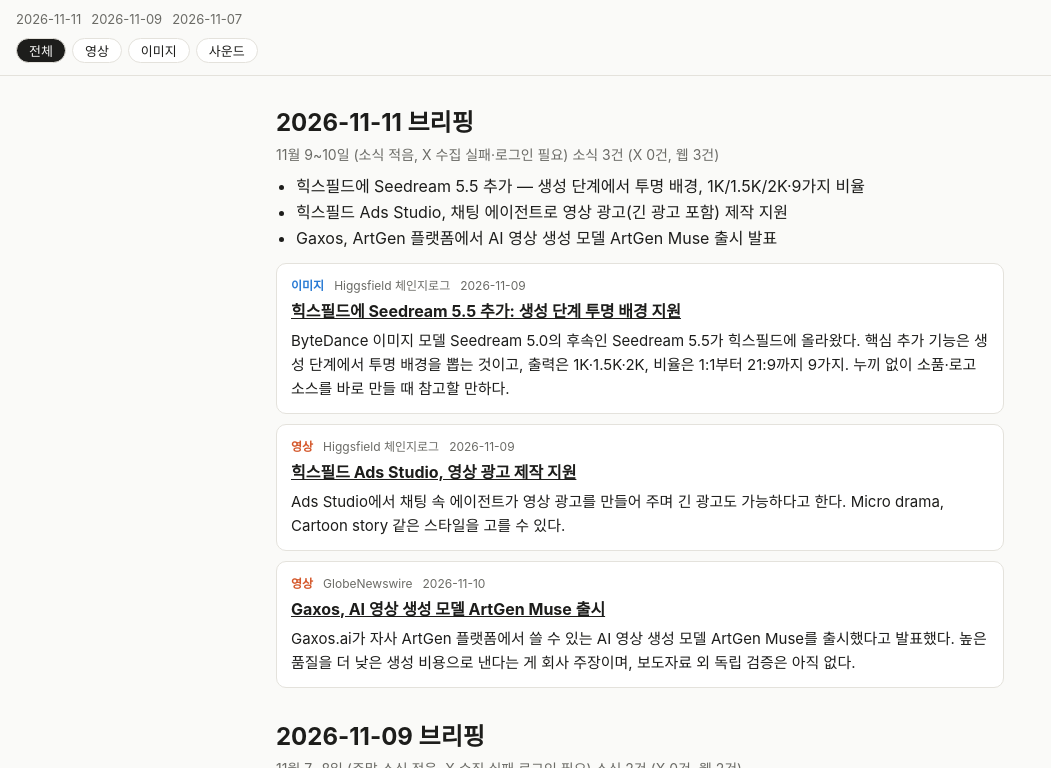
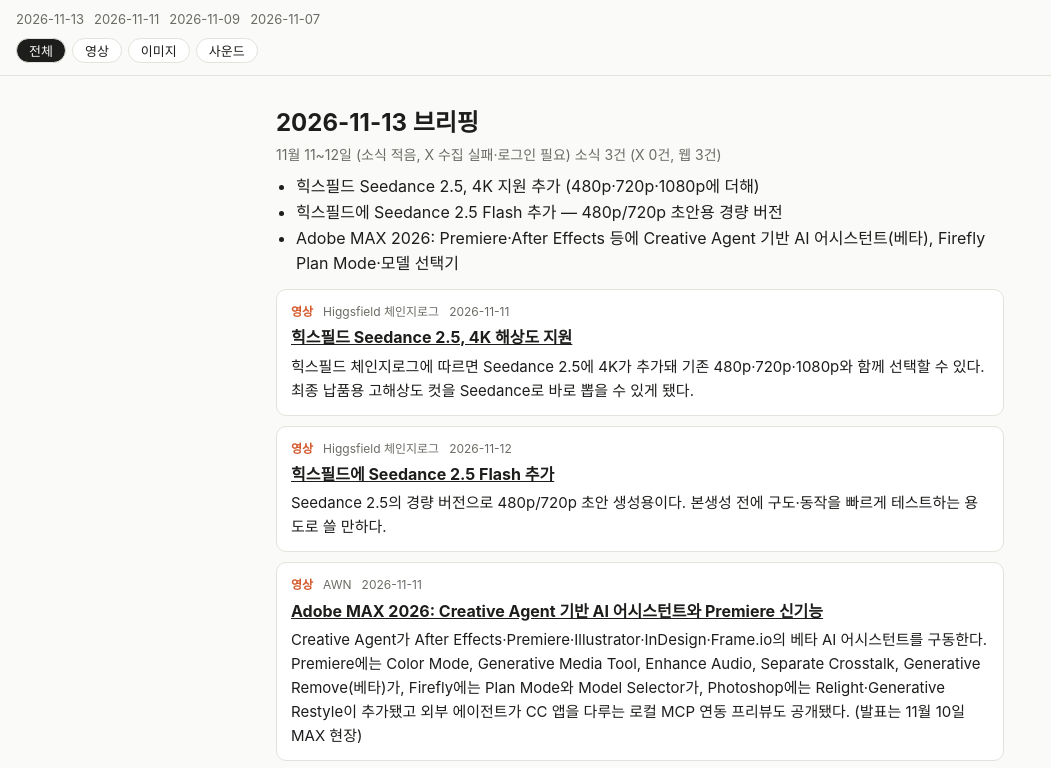
Before and after one commit to divee17-blip/ai-news-brief, a plain HTML site: page docs/index.html in a window 1280 px wide. Shown: the part 38-806 px from the top of the page, without its empty margins (0-1051 px from the left). Drawn offline with Linux system fonts and the light colour scheme.

Commit message:
brief 2026-11-13

```diff
--- a/docs/index.html
+++ b/docs/index.html
@@ -18,9 +18,32 @@ main{max-width:760px;margin:0 auto;padding:8px 16px 60px}
 .meta{display:flex;gap:10px;font-size:12px;color:var(--mute)}
 .cat{font-weight:600}.c-0{color:#d4572a}.c-1{color:#2a7bd4}.c-2{color:#2a9d6a}
 </style></head><body>
-<header><h1>AI 영상·이미지·사운드 브리핑</h1><nav><a href="#2026-11-11">2026-11-11</a><a href="#2026-11-09">2026-11-09</a><a href="#2026-11-07">2026-11-07</a></nav>
+<header><h1>AI 영상·이미지·사운드 브리핑</h1><nav><a href="#2026-11-13">2026-11-13</a><a href="#2026-11-11">2026-11-11</a><a href="#2026-11-09">2026-11-09</a><a href="#2026-11-07">2026-11-07</a></nav>
 <div class="f"><button data-f="" class="on">전체</button><button data-f="영상">영상</button><button data-f="이미지">이미지</button><button data-f="사운드">사운드</button></div></header>
-<main><section id="2026-11-11" class="brief">
+<main><section id="2026-11-13" class="brief">
+  <h2>2026-11-13 브리핑</h2>
+  <p class="sub">11월 11~12일 (소식 적음, X 수집 실패·로그인 필요) 소식 3건 (X 0건, 웹 3건)</p>
+  <ul class="heads"><li>힉스필드 Seedance 2.5, 4K 지원 추가 (480p·720p·1080p에 더해)</li><li>힉스필드에 Seedance 2.5 Flash 추가 — 480p/720p 초안용 경량 버전</li><li>Adobe MAX 2026: Premiere·After Effects 등에 Creative Agent 기반 AI 어시스턴트(베타), Firefly Plan Mode·모델 선택기</li></ul>
+  <article class="item" data-cat="영상">
+  <div class="meta"><span class="cat c-0">영상</span>
+  <span>Higgsfield 체인지로그</span><span>2026-11-11</span></div>
+  <h3><a href="https://higgsfield.ai/creator-hub/changelog#seedance-2-5-now-supports-4k" target="_blank" rel="noopener">힉스필드 Seedance 2.5, 4K 해상도 지원</a></h3>
+  <p>힉스필드 체인지로그에 따르면 Seedance 2.5에 4K가 추가돼 기존 480p·720p·1080p와 함께 선택할 수 있다. 최종 납품용 고해상도 컷을 Seedance로 바로 뽑을 수 있게 됐다.</p>
+</article>
+<article class="item" data-cat="영상">
+  <div class="meta"><span class="cat c-0">영상</span>
+  <span>Higgsfield 체인지로그</span><span>2026-11-12</span></div>
+  <h3><a href="https://higgsfield.ai/creator-hub/changelog#seedance-2-5-flash" target="_blank" rel="noopener">힉스필드에 Seedance 2.5 Flash 추가</a></h3>
+  <p>Seedance 2.5의 경량 버전으로 480p/720p 초안 생성용이다. 본생성 전에 구도·동작을 빠르게 테스트하는 용도로 쓸 만하다.</p>
+</article>
+<article class="item" data-cat="영상">
+  <div class="meta"><span class="cat c-0">영상</span>
+  <span>AWN</span><span>2026-11-11</span></div>
+  <h3><a href="https://awn.com/news/adobe-brings-ai-agents-after-effects-premiere-adobe-max-2026" target="_blank" rel="noopener">Adobe MAX 2026: Creative Agent 기반 AI 어시스턴트와 Premiere 신기능</a></h3>
+  <p>Creative Agent가 After Effects·Premiere·Illustrator·InDesign·Frame.io의 베타 AI 어시스턴트를 구동한다. Premiere에는 Color Mode, Generative Media Tool, Enhance Audio, Separate Crosstalk, Generative Remove(베타)가, Firefly에는 Plan Mode와 Model Selector가, Photoshop에는 Relight·Generative Restyle이 추가됐고 외부 에이전트가 CC 앱을 다루는 로컬 MCP 연동 프리뷰도 공개됐다. (발표는 11월 10일 MAX 현장)</p>
+</article>
+</section>
+<section id="2026-11-11" class="brief">
   <h2>2026-11-11 브리핑</h2>
   <p class="sub">11월 9~10일 (소식 적음, X 수집 실패·로그인 필요) 소식 3건 (X 0건, 웹 3건)</p>
   <ul class="heads"><li>힉스필드에 Seedream 5.5 추가 — 생성 단계에서 투명 배경, 1K/1.5K/2K·9가지 비율</li><li>힉스필드 Ads Studio, 채팅 에이전트로 영상 광고(긴 광고 포함) 제작 지원</li><li>Gaxos, ArtGen 플랫폼에서 AI 영상 생성 모델 ArtGen Muse 출시 발표</li></ul>
```
Also changed, not shown: briefs/2026-11-13.json (added, +36 -0 lines).
